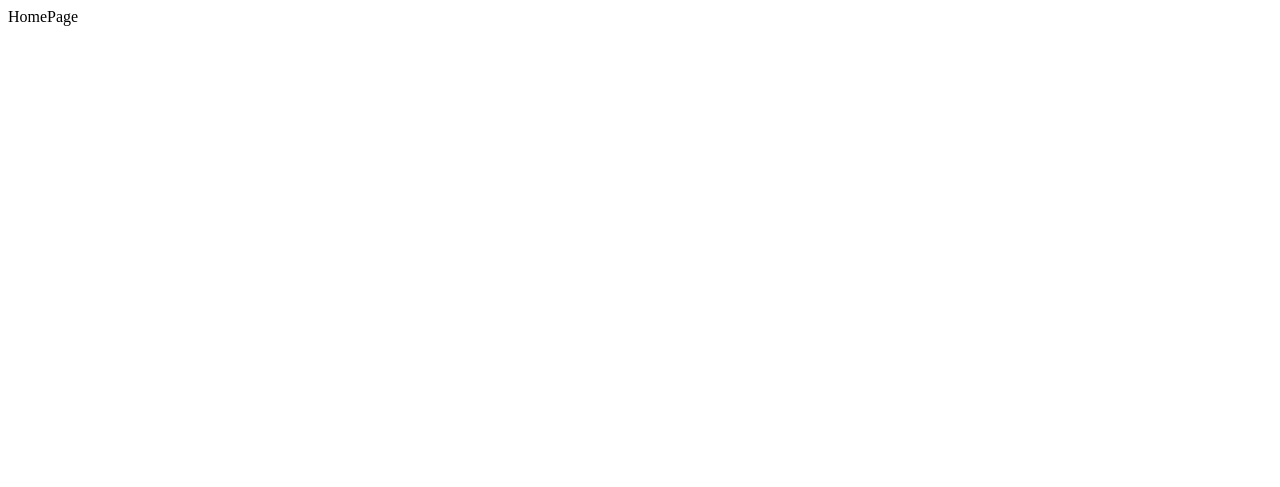
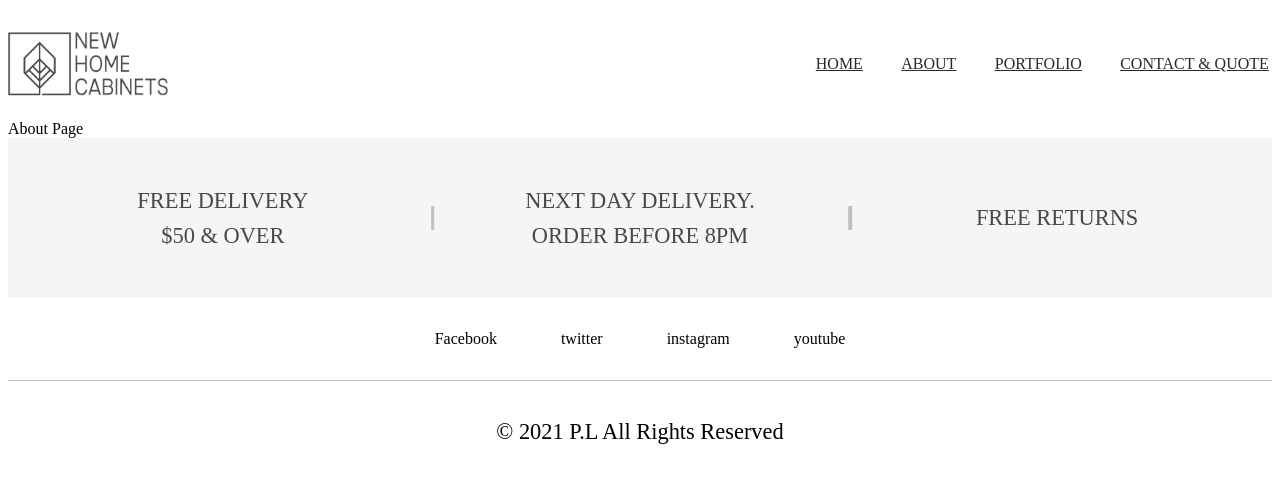
Before and after one commit to 1991Pawel/newhomecabinets, a Gatsby site: page /about in a window 1280 px wide. Built offline with nearby package versions, Linux system fonts and the light colour scheme; Gatsby itself is replaced by a stand-in of ours.

Commit message:
add Layout component

```diff
--- a/src/components/Header/Header.scss
+++ b/src/components/Header/Header.scss
@@ -5,6 +5,7 @@
   align-items: center;
   padding: 1rem 0;
   margin: 0 auto;
+  max-width: 1400px;
 }
 
 .logo {
--- /dev/null
+++ b/src/components/Layout/Layout.js
@@ -0,0 +1,27 @@
+import React from "react";
+import "../Layout/Layout";
+
+import { Helmet } from "react-helmet";
+import { Header } from "../Header/Header";
+import { Footer } from "../Footer/Footer";
+
+export const Layout = ({ children }) => {
+  return (
+    <>
+      <Helmet>
+        <meta charSet="utf-8" />
+        <meta name="keywords" content="photography" />
+        <title>Newhomecabinets</title>
+        <link rel="canonical" href="https://newhomecabinets.com/" />
+        <meta
+          name="Description"
+          content="New Home Cabinets. Extraordinary custom cabinets at the best price. Kitchen cabinets, bathroom vanities and more."
+        />
+        <html lang="en" />
+      </Helmet>
+      <Header />
+      <main className="container">{children}</main>
+      <Footer />
+    </>
+  );
+};
--- /dev/null
+++ b/src/components/Layout/Layout.scss
@@ -0,0 +1,6 @@
+.container {
+  height: 100%;
+  width: 100%;
+  max-width: 1400px;
+  margin: 0 auto;
+}
--- a/src/components/Navigation/Navigation.js
+++ b/src/components/Navigation/Navigation.js
@@ -1,33 +1,36 @@
 import * as React from "react";
-import '../Navigation/Navigation.scss'
+import "../Navigation/Navigation.scss";
+import { Link } from "gatsby";
 const links = [
   {
-        name:"Home"
+    name: "home",
+    to: "/",
   },
   {
-        name:"about"
+    name: "about",
+    to: "about",
   },
   {
-        name:"Portfolio"
+    name: "portfolio",
+    to: "portfolio",
   },
 
   {
-        name:"Contact & Quote"
+    name: "contact & quote",
+    to: "contact",
   },
-]
+];
 
-
-
-export const Navigation = ({open}) => {
+export const Navigation = ({ open }) => {
   return (
     <nav className="nav">
-    <ul className={open ? 'active' : null}>
+      <ul className={open ? "active" : null}>
         {links.map((link) => (
           <li key={link.name}>
-            <a href="">{link.name}</a>
+            <Link to={link.to}>{link.name}</Link>
           </li>
         ))}
       </ul>
     </nav>
-   )
-}
+  );
+};
--- a/src/pages/about.js
+++ b/src/pages/about.js
@@ -1,6 +1,8 @@
-import React from 'react'
+import React from "react";
+import { Layout } from "../components/Layout/Layout";
 
-
-const About = () => <div>HomePage</div>
+const About = () => {
+  return <Layout>About Page</Layout>;
+};
 
 export default About;
--- a/src/style/main.scss
+++ b/src/style/main.scss
@@ -5,7 +5,7 @@
 
 @import "./pages/index";
 
-.container {
+.wrapper {
   height: 100%;
   width: 100%;
   max-width: 1400px;
```
Also changed, not shown: src/components/BurgerButton/BurgerButton.js (+5 -7 lines), src/components/Footer/Footer.js (+9 -21 lines), src/components/Header/Header.js (+12 -13 lines), src/pages/404.js (+9 -9 lines), src/pages/index.js (+17 -23 lines), src/pages/portoflio.js (added, +12 -0 lines). Lines whose indentation alone changed are shown as unchanged.
